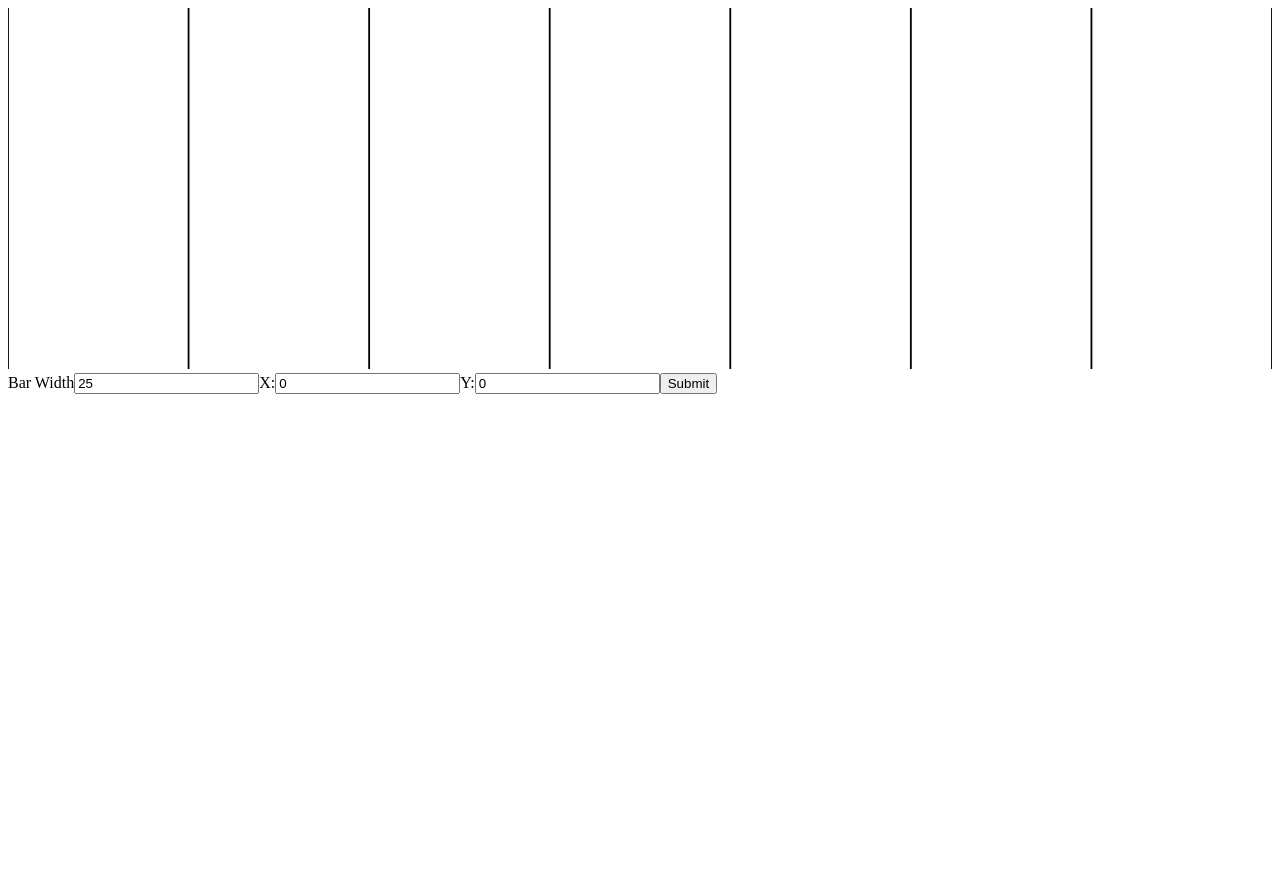
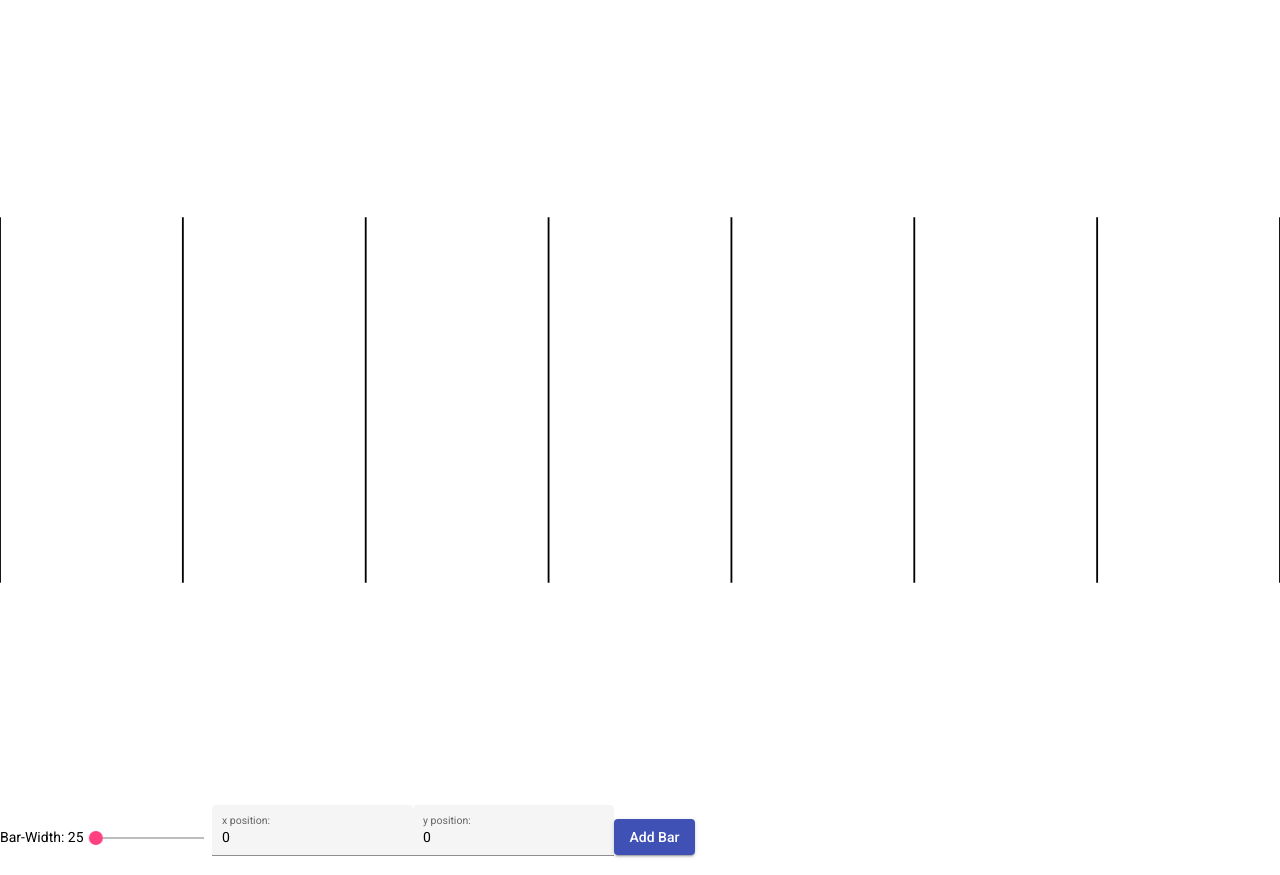
Before and after one commit to Michele-4-Akeson/KH-demos, an Angular app: page / in a window 1280 px wide. Before the commit the page ends 800 px from the top, so only its background shows below. Built offline with nearby package versions, Linux system fonts and the light colour scheme.

Commit message:
added some basic material.io

```diff
--- a/angular.json
+++ b/angular.json
@@ -23,6 +23,7 @@
               "src/assets"
             ],
             "styles": [
+              "./node_modules/@angular/material/prebuilt-themes/indigo-pink.css",
               "src/styles.css"
             ],
             "scripts": []
@@ -90,6 +91,7 @@
               "src/assets"
             ],
             "styles": [
+              "./node_modules/@angular/material/prebuilt-themes/indigo-pink.css",
               "src/styles.css"
             ],
             "scripts": []
--- a/package.json
+++ b/package.json
@@ -11,10 +11,12 @@
   "private": true,
   "dependencies": {
     "@angular/animations": "^14.2.0",
+    "@angular/cdk": "^14.2.3",
     "@angular/common": "^14.2.0",
     "@angular/compiler": "^14.2.0",
     "@angular/core": "^14.2.0",
     "@angular/forms": "^14.2.0",
+    "@angular/material": "^14.2.3",
     "@angular/platform-browser": "^14.2.0",
     "@angular/platform-browser-dynamic": "^14.2.0",
     "@angular/router": "^14.2.0",
--- a/src/app/app.module.ts
+++ b/src/app/app.module.ts
@@ -7,6 +7,11 @@ import { ShapeFillComponent } from './components/shape-fill/shape-fill.component
 import { ManipulativeStudioComponent } from './components/manipulative-studio/manipulative-studio.component';
 import { ClipTemplateComponent } from './components/clip-template/clip-template.component';
 import { FormsModule } from '@angular/forms';
+import { BrowserAnimationsModule } from '@angular/platform-browser/animations';
+import { MatSliderModule } from '@angular/material/slider';
+import {MatInputModule} from '@angular/material/input';
+import {MatButtonModule} from '@angular/material/button';
+
 @NgModule({
   declarations: [
     AppComponent,
@@ -16,7 +21,13 @@ import { FormsModule } from '@angular/forms';
     ClipTemplateComponent
   ],
   imports: [
-    BrowserModule, FormsModule
+    BrowserModule,
+    FormsModule,
+    BrowserAnimationsModule,
+    MatSliderModule,
+    MatInputModule,
+    MatButtonModule
+
   ],
   providers: [],
   bootstrap: [AppComponent]
--- a/src/app/components/manipulative-studio/manipulative-studio.component.html
+++ b/src/app/components/manipulative-studio/manipulative-studio.component.html
@@ -9,14 +9,19 @@
 </svg>
 
 
+<form (ngSubmit)="onBarSubmit()">
+    <label>Bar-Width: {{barValue}}</label>
+    <mat-slider min="1" max="{{graphWidth}}" step="1" value="barValue" name="barValue" [(ngModel)]="barValue"></mat-slider>
 
+    <mat-form-field class="example-full-width" appearance="fill">
+        <mat-label>x position:</mat-label>
+        <input matInput type="number" name="x" [(ngModel)]="x"/>
+    </mat-form-field>
 
-<form (ngSubmit)="onBarSubmit()">
-    <label>Bar Width</label>
-    <input type="number" name="barValue" [(ngModel)]="barValue"/>
-    <label>X:</label>
-    <input type="number" name="x" [(ngModel)]="x"/>
-    <label>Y:</label>
-    <input type="number" name="y" [(ngModel)]="y"/>
-    <input type="submit" value="Submit"/>
+    <mat-form-field class="example-full-width" appearance="fill">
+        <mat-label>y position:</mat-label>
+        <input matInput type="number" name="y" [(ngModel)]="y"/>
+    </mat-form-field>
+
+    <button mat-raised-button  type="submit" color="primary">Add Bar</button>
 </form>
--- a/src/index.html
+++ b/src/index.html
@@ -6,8 +6,11 @@
   <base href="/">
   <meta name="viewport" content="width=device-width, initial-scale=1">
   <link rel="icon" type="image/x-icon" href="favicon.ico">
+  <link rel="preconnect" href="https://fonts.gstatic.com">
+  <link href="https://fonts.googleapis.com/css2?family=Roboto:wght@300;400;500&display=swap" rel="stylesheet">
+  <link href="https://fonts.googleapis.com/icon?family=Material+Icons" rel="stylesheet">
 </head>
-<body>
+<body class="mat-typography">
   <app-root></app-root>
 </body>
 </html>
--- a/src/styles.css
+++ b/src/styles.css
@@ -1 +1,4 @@
 /* You can add global styles to this file, and also import other style files */
+
+html, body { height: 100%; }
+body { margin: 0; font-family: Roboto, "Helvetica Neue", sans-serif; }
```
Also changed, not shown: 1 other file (tests, documents, lock files or other folders).
